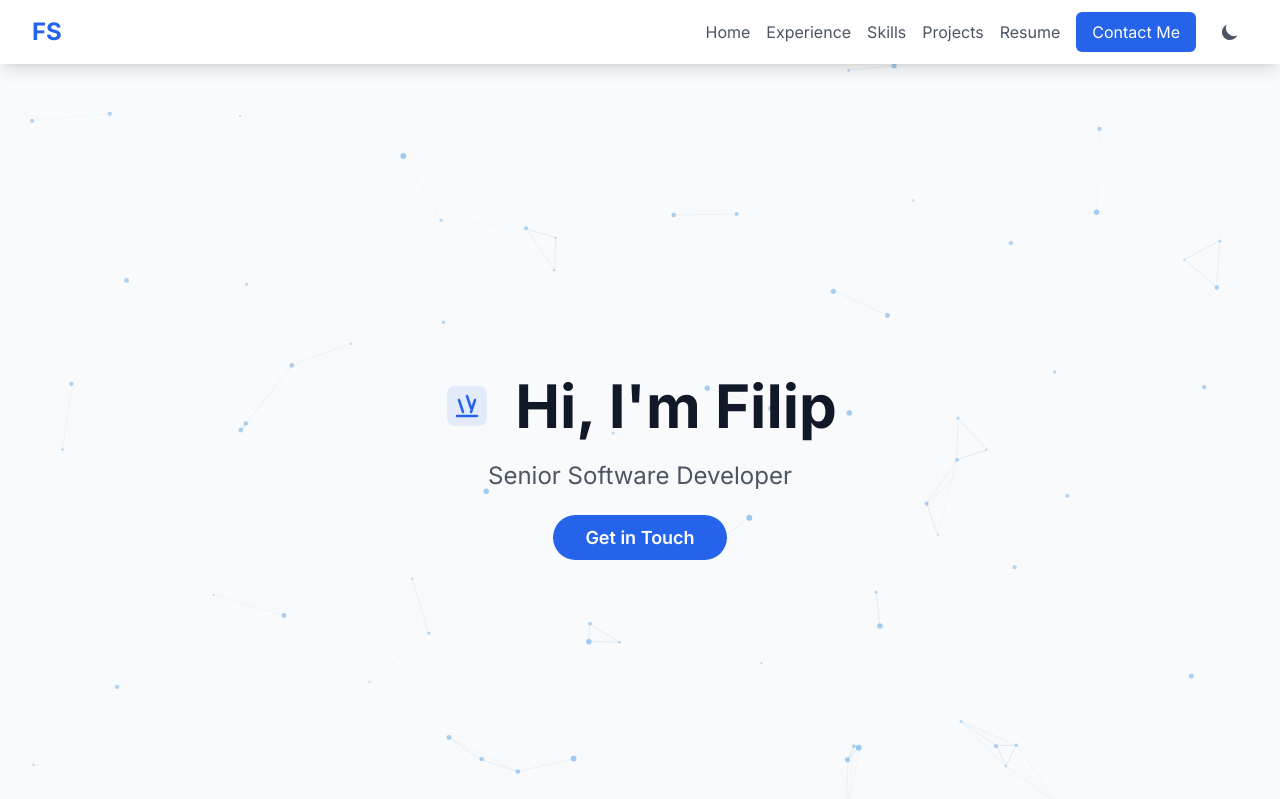
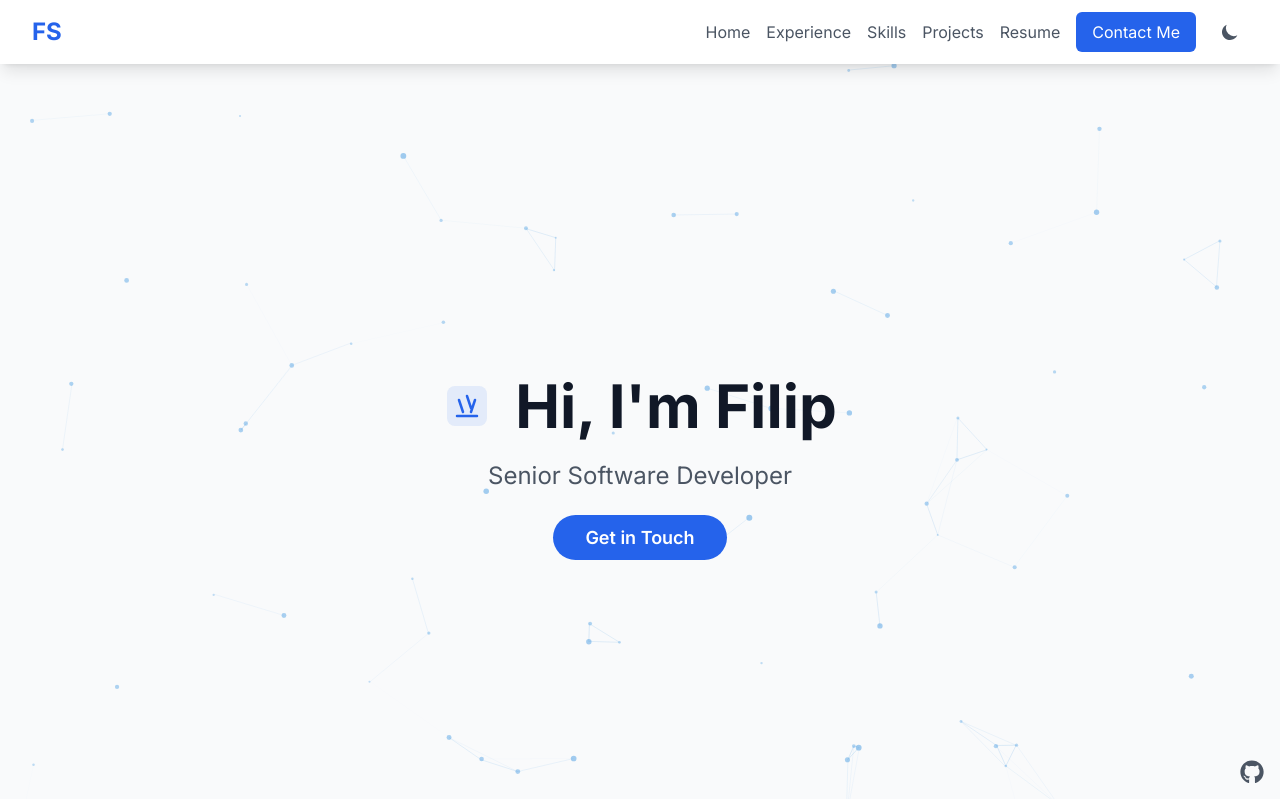
Before and after one commit to sergot/personal-portfolio, a Next.js app: page / in a window 1280 px wide. Shown: the top 799 px of the page. Built offline with nearby package versions, Linux system fonts and the light colour scheme.

Commit message:
add hovering github url

```diff
--- a/src/app/layout.tsx
+++ b/src/app/layout.tsx
@@ -2,6 +2,7 @@ import type { Metadata } from "next";
 import { Inter } from "next/font/google";
 import "./globals.css";
 import Navbar from "@/components/Navbar";
+import GithubCorner from "@/components/GithubCorner";
 import { ThemeProvider } from 'next-themes';
 
 const inter = Inter({ subsets: ["latin"] });
@@ -31,6 +32,7 @@ export default function RootLayout({
           <main className="pt-16">
             {children}
           </main>
+          <GithubCorner />
         </ThemeProvider>
       </body>
     </html>
--- /dev/null
+++ b/src/components/GithubCorner.tsx
@@ -0,0 +1,16 @@
+import { FaGithub } from 'react-icons/fa';
+import Link from 'next/link';
+
+export default function GithubCorner() {
+  return (
+    <Link
+      href="https://github.com/sergot/personal-portfolio"
+      target="_blank"
+      rel="noopener noreferrer"
+      className="fixed bottom-4 right-4 text-gray-600 dark:text-gray-400 hover:text-gray-900 dark:hover:text-gray-100 transition-colors duration-200"
+      aria-label="View source on GitHub"
+    >
+      <FaGithub className="w-6 h-6" />
+    </Link>
+  );
+}
```
